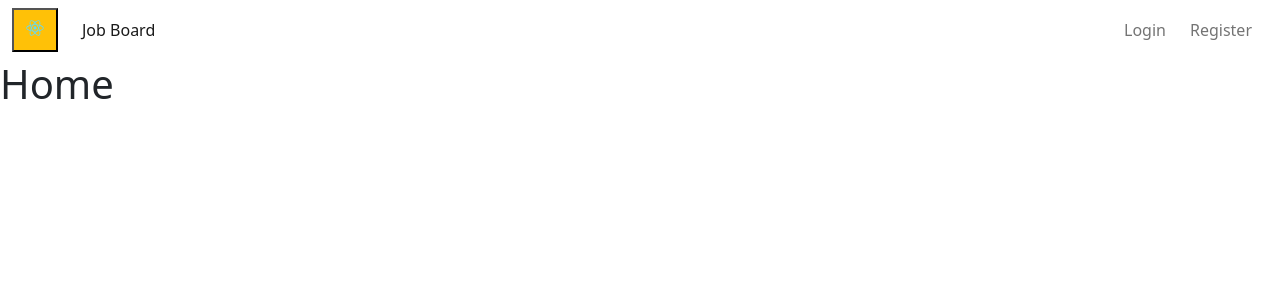
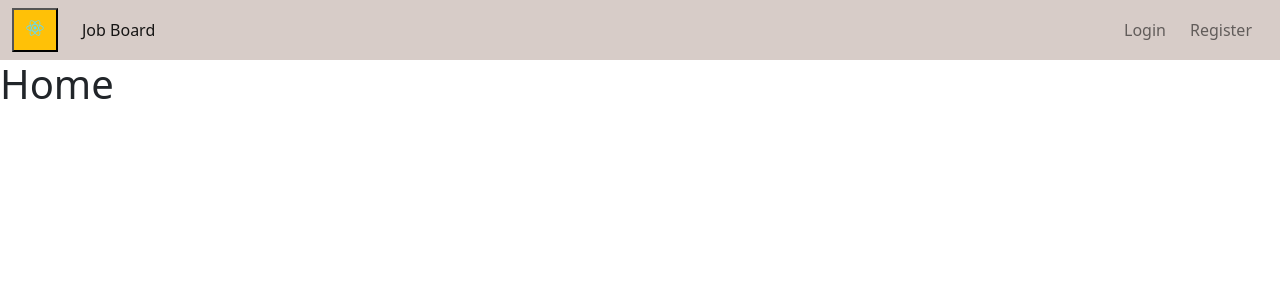
Before and after one commit to Funloi2/job_board, a React (Create React App) app in the folder front-end/: page / in a window 1280 px wide. Shown: the top 300 px of the page. Built offline with nearby package versions, Linux system fonts and the light colour scheme.

Commit message:
resolution du merge, ajout du header et du rooter-Dom

```diff
--- a/front-end/src/Style/Style.css
+++ b/front-end/src/Style/Style.css
@@ -14,3 +14,7 @@ footer {
     border: black 2px;
 
   }
+header{
+    background-color: #D7CCC8;
+    color: #111111;
+}
```
Also changed, not shown: 1 other file (tests, documents, lock files or other folders).
